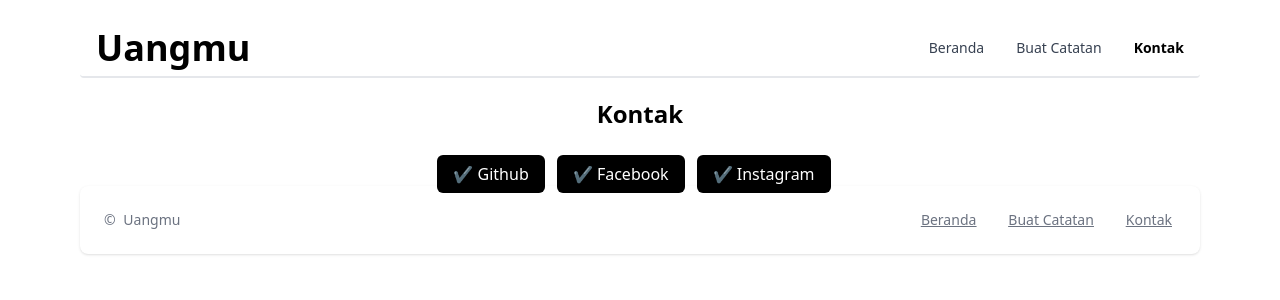
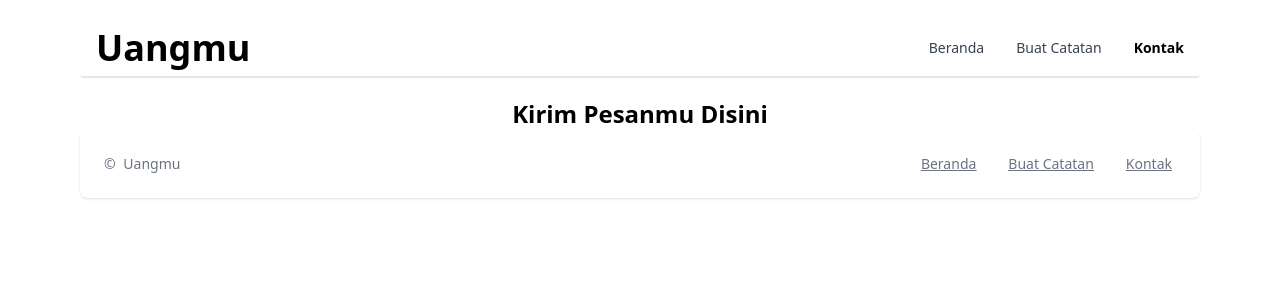
Before and after one commit to Anugerah20/Uangmu, a React (Vite) app: page /contact in a window 1280 px wide. Shown: the top 300 px of the page. Built offline with nearby package versions, Linux system fonts and the light colour scheme.

Commit message:
updated contact.jsx

```diff
--- a/src/pages/Contact.jsx
+++ b/src/pages/Contact.jsx
@@ -6,13 +6,17 @@ const Contact = () => {
      return (
           <>
                <Navigation />
-               <h1 className="text-2xl font-bold text-center">Kontak</h1>
+               <h1 className="text-2xl font-bold text-center">Kirim Pesanmu Disini</h1>
                {/* START: KONTAK */}
-               <section className="text-center mt-8">
+
+               {/* <section className="text-center mt-8">
                     <a href="https://github.com/Anugerah20" target="_blank" className="py-2 px-4 bg-black text-white rounded-md me-3">✔️ Github</a>
                     <a href="https://web.facebook.com/nabil.pangestu.359/" target="_blank" className="py-2 px-4 bg-black text-white rounded-md me-3">✔️ Facebook</a>
                     <a href="https://instagram.com/anugerah" target="_blank" className="py-2 px-4 bg-black text-white rounded-md me-3">✔️ Instagram</a>
-               </section>
+               </section> */}
+
+
+
                {/* END: KONTAK */}
                <Footer />
           </>
```
